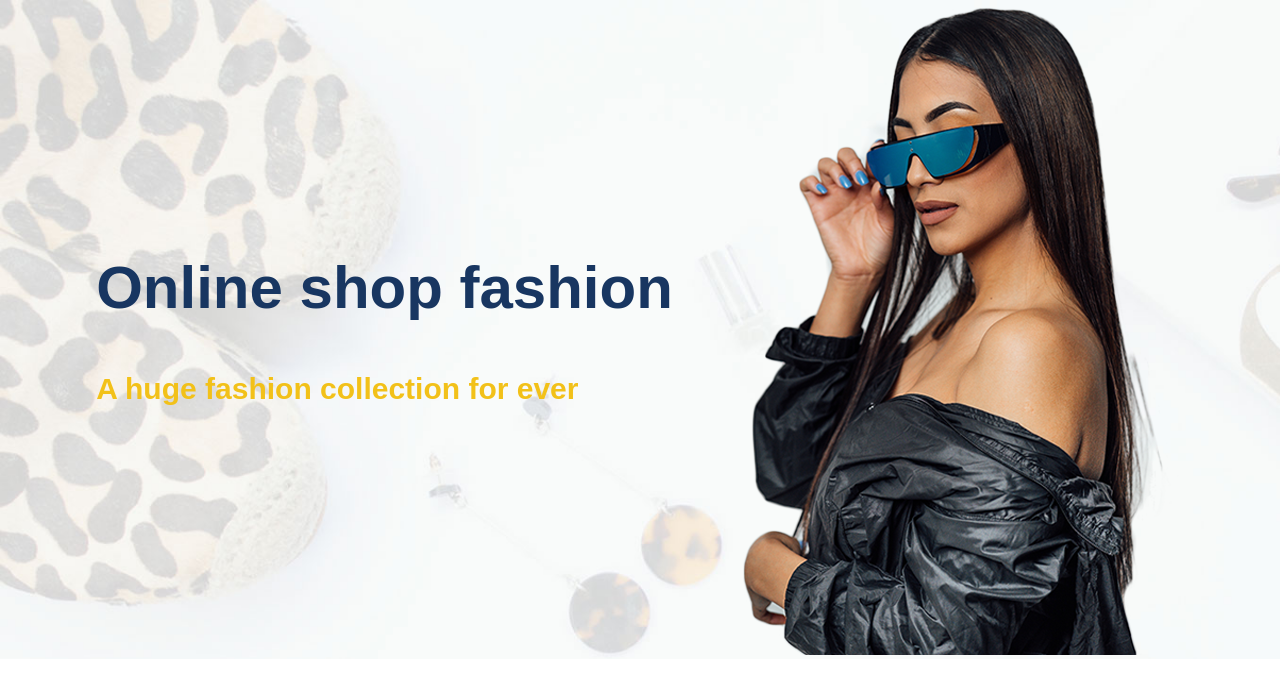
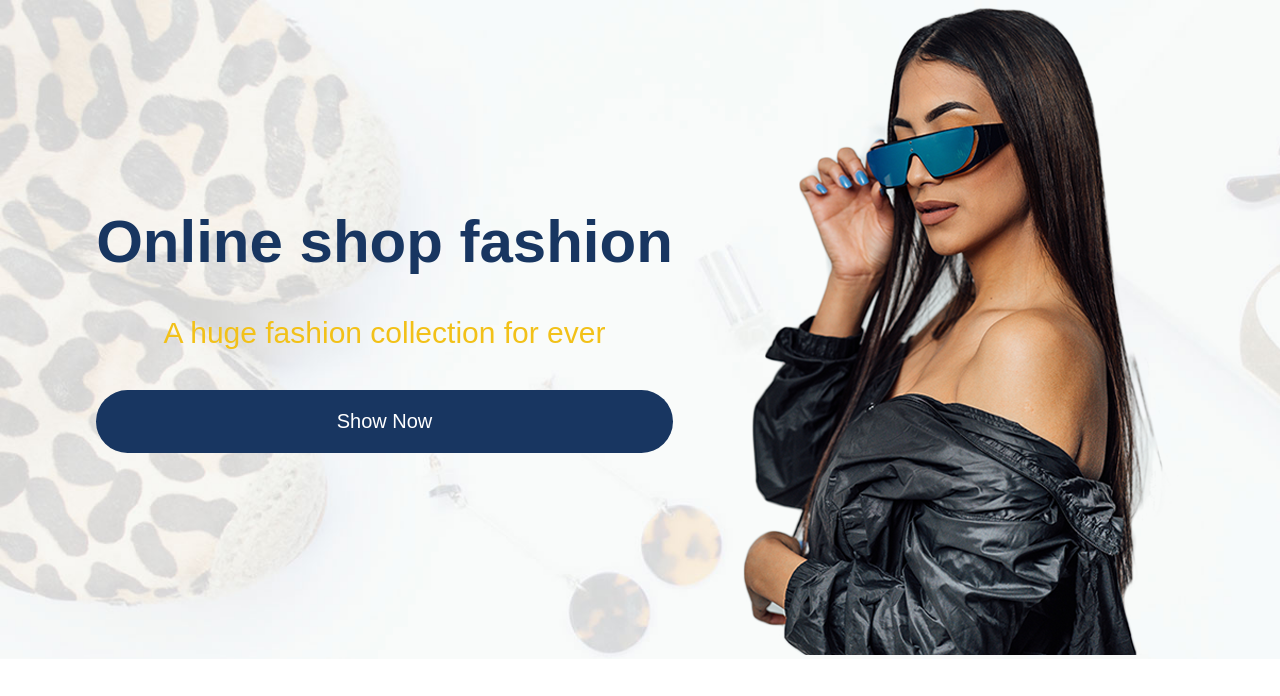
Before and after one commit to MahsumaRezai/Online_Shop_fashion, a React (Create React App) app: page / in a window 1280 px wide. Shown: the top 696 px of the page. Built offline with nearby package versions, Linux system fonts and the light colour scheme.

Commit message:
work on home page

```diff
--- a/src/Componet/Home/Home.js
+++ b/src/Componet/Home/Home.js
@@ -8,19 +8,12 @@ const Home = (props) => {
                 <div className={classes.text}>
                     <h1> Online shop fashion </h1>
                     <p>A huge fashion collection for ever</p>
+                    <button className={classes.btn}>Show Now</button>
                 </div>
-
                 <div className={classes.shape}>
                     <img src={img} alt="img" className={classes.img} />
                 </div>
-
-
-
-
-
-
             </div>
-
         </Fragment>
     )
 }
--- a/src/Componet/Home/Home.module.css
+++ b/src/Componet/Home/Home.module.css
@@ -11,7 +11,10 @@
 .text {
     display: flex;
     flex-direction: column;
-    gap: 50px
+    gap: 40px;
+    justify-content: center;
+    align-items: center;
+
 }
 .text h1 {
     font-size: 60px;
@@ -20,9 +23,19 @@
     color: #183661;
 
 }
+.btn {
+    border:none;
+    width: 100%;
+    padding: 20px;
+    background: #183661;
+    color: white;
+    font-size: 20px;
+    border-radius: 50px
+
+
+}
 .text p{
     color: #f2c119;
     font-size: 30px;
-    font-weight: bold;
 
 }
```
